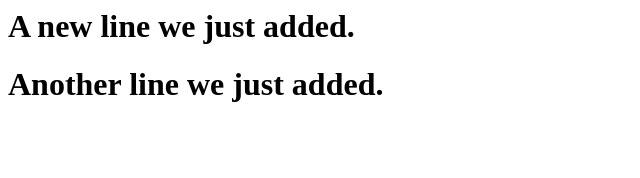
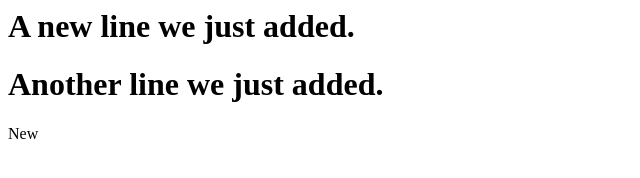
Before and after one commit to kbogojoska/KIII-Jenkins, a plain HTML site: page index.html in a window 1280 px wide. Shown: the full height of the page, 0-640 px from the left. Drawn offline with Linux system fonts and the light colour scheme.

Commit message:
update #2

```diff
--- a/index.html
+++ b/index.html
@@ -5,5 +5,6 @@
     <body>
         <h1>A new line we just added.</h1>
         <h1>Another line we just added.</h1>
+        <p>New</p>
     </body>
 </html>
```
